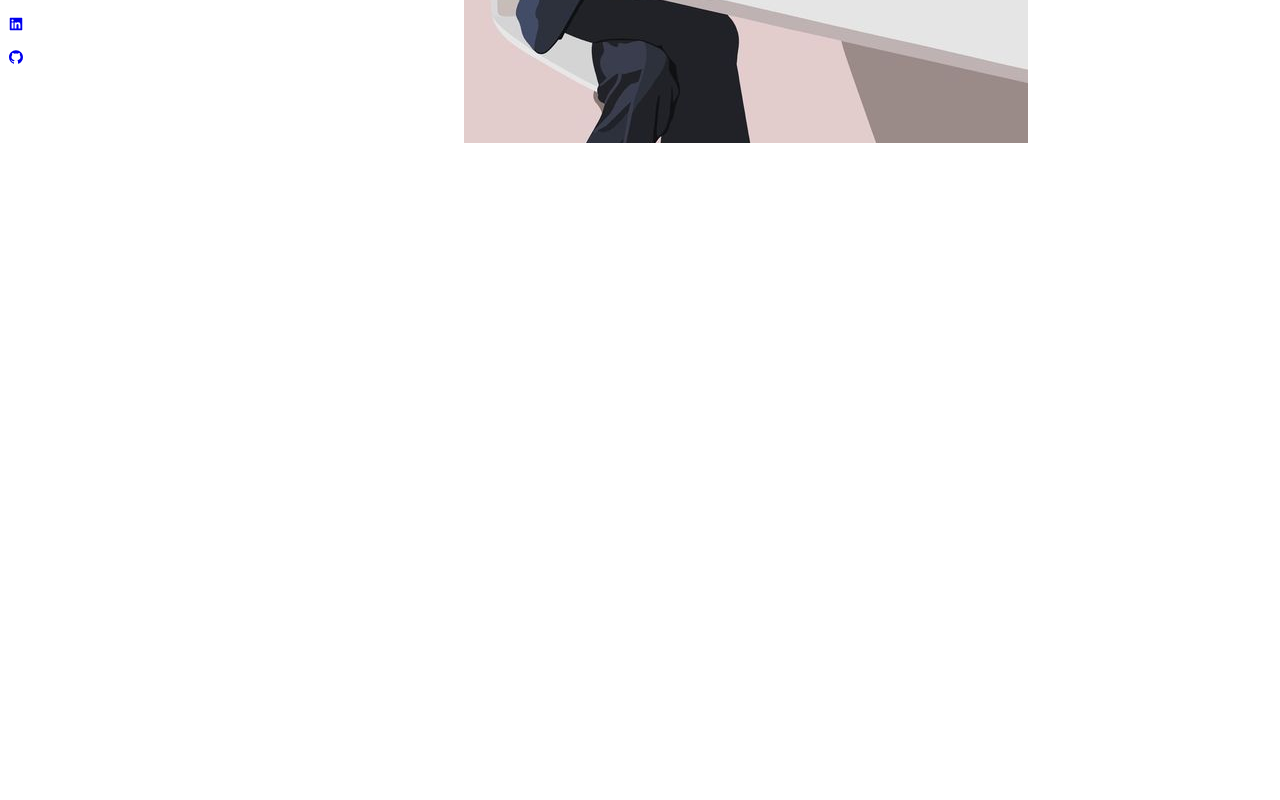
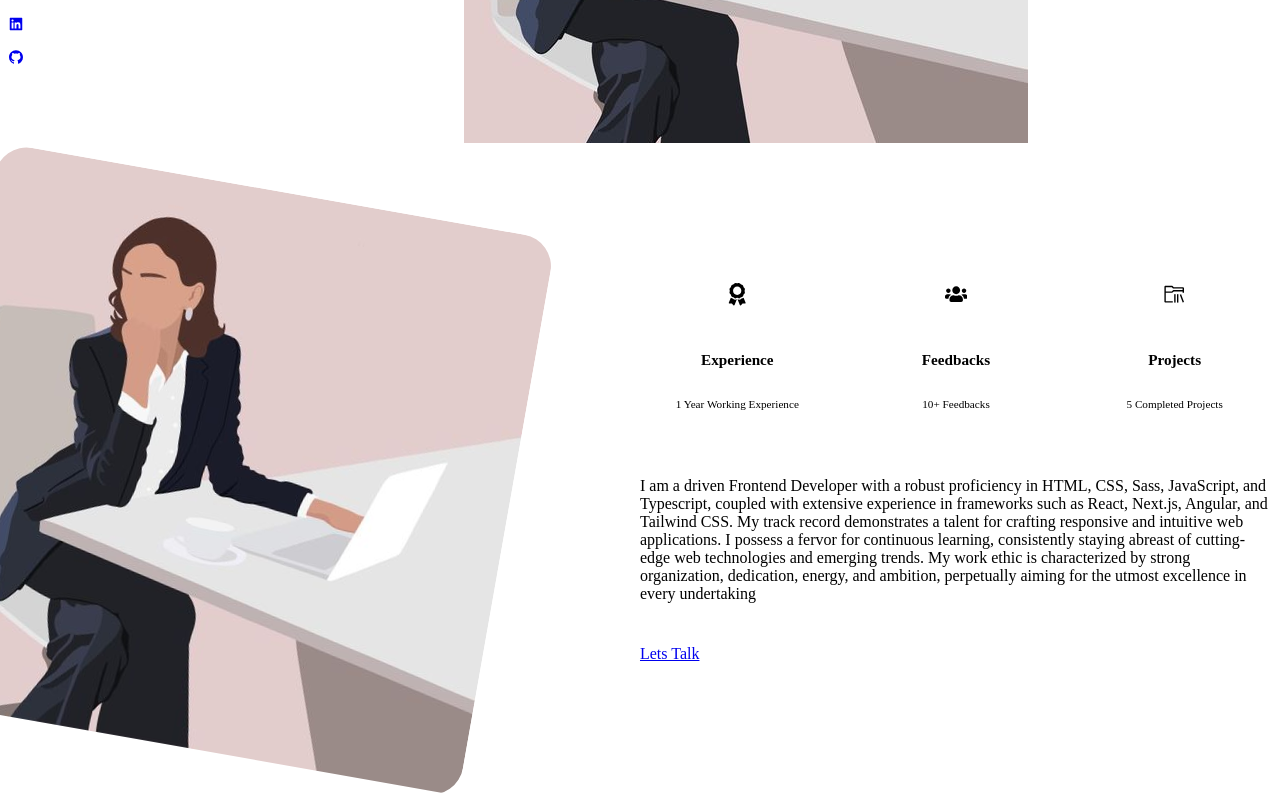
Before and after one commit to hopeminyoso/my-portfolio, a React (Create React App) app: page / in a window 1280 px wide. Shown: the part 697-1497 px from the top of the page. Before the commit the page ends 848 px from the top, so only its background shows below. Built offline with nearby package versions, Linux system fonts and the light colour scheme.

Commit message:
update  about section

```diff
--- a/src/App.js
+++ b/src/App.js
@@ -1,8 +1,14 @@
 import React from "react";
 import Header from "./components/header/header";
+import About from "./components/about/about";
 
 const App = () => {
-  return <Header />;
+  return (
+    <>
+      <Header />
+      <About />
+    </>
+  );
 };
 
 export default App;
--- /dev/null
+++ b/src/components/about/about.css
@@ -0,0 +1,110 @@
+.about__container {
+    display: grid;
+    grid-template-columns: 35% 50%;
+    gap: 15%;
+  }
+
+  .about__me {
+    width: 100%;
+    aspect-ratio: 1/1;
+    border-radius: 2rem;
+    background: linear-gradient(
+      45deg,
+      transparent,
+      var(--color-primary),
+      transparent
+    );
+    display: grid;
+    place-items: center;
+  }
+
+  .about__me-image {
+    /* height: 100%; */
+    object-fit: cover;
+    border-radius: 2rem;
+    overflow: hidden;
+    transform: rotate(10deg);
+    transition: var(--transition);
+  }
+
+  .about__me-image:hover {
+    transform: rotate(0);
+  }
+
+  .about__cards {
+    display: grid;
+    grid-template-columns: repeat(3, 1fr);
+    gap: 1.5rem;
+  }
+
+  .about__card {
+    background: var(--color-bg-variant);
+    border: 1px solid transparent;
+    border-radius: 1rem;
+    padding: 2rem;
+    text-align: center;
+    transition: var(--transition);
+  }
+
+  .about__card:hover {
+    background: transparent;
+    border-color: var(--color-primary-variant);
+    cursor: default;
+  }
+
+  .about__icon {
+    color: var(--color-primary);
+    font-size: 1.4rem;
+    margin-bottom: 1rem;
+  }
+
+  .about__card h5 {
+    font-size: 0.95rem;
+  }
+
+  .about__card small {
+    font-size: 0.7rem;
+    color: var(--color-light);
+  }
+
+  .about__content p {
+    margin: 2rem 0 2.6rem;
+    color: var(--color-light);
+  }
+
+  @media screen and (max-width: 1024px) {
+    .about__container {
+      grid-template-columns: 1fr;
+      gap: 0;
+    }
+
+    .about__me {
+      width: 50%;
+      margin: 2rem auto 4rem;
+    }
+
+    .about__content p {
+      margin: 1rem 0 1.5rem;
+    }
+  }
+  /* media queries (small devices) */
+
+  @media screen and (max-width: 600px) {
+    .about__me {
+      width: 65%;
+      margin: 0 auto 3rem;
+    }
+
+    .about__cards {
+      grid-template-columns: 1fr 1fr;
+      gap: 1rem;
+    }
+
+    .about__content {
+      text-align: center;
+    }
+
+    .about__content p {
+      margin: 1.5rem;
+    }
+  }
--- /dev/null
+++ b/src/components/about/about.jsx
@@ -0,0 +1,51 @@
+import React from "react";
+import "./about.css";
+import ME from "../../assets/profile-image.jpg";
+import { FaAward } from "react-icons/fa";
+import { FaUsers } from "react-icons/fa";
+import { VscFolderLibrary } from "react-icons/vsc";
+
+function About(props) {
+  return (
+    <section id="about">
+      <h5>Get to know</h5>
+      <h2>About Me</h2>
+
+      <div className="container about__container">
+        <div className="about__me">
+          <div className="about__me-image">
+            <img src={ME} alt="Shirley" />
+          </div>
+        </div>
+        <div className="about__content">
+          <div className="about__cards">
+            <article className="about__card">
+              <FaAward className="about__icon" />
+              <h5>Experience</h5>
+              <small>1 Year Working Experience</small>
+            </article>
+            <article className="about__card">
+              <FaUsers className="about__icon" />
+              <h5>Feedbacks</h5>
+              <small>10+ Feedbacks</small>
+            </article>
+            <article className="about__card">
+              <VscFolderLibrary className="about__icon" />
+              <h5>Projects</h5>
+              <small>5 Completed Projects</small>
+            </article>
+          </div>
+
+          <p>
+          I am a driven Frontend Developer with a robust proficiency in HTML, CSS, Sass, JavaScript, and Typescript, coupled with extensive experience in frameworks such as React, Next.js, Angular, and Tailwind CSS. My track record demonstrates a talent for crafting responsive and intuitive web applications. I possess a fervor for continuous learning, consistently staying abreast of cutting-edge web technologies and emerging trends. My work ethic is characterized by strong organization, dedication, energy, and ambition, perpetually aiming for the utmost excellence in every undertaking
+          </p>
+          <a href="#contact" className="btn btn-primary">
+            Lets Talk
+          </a>
+        </div>
+      </div>
+    </section>
+  );
+}
+
+export default About;
```
